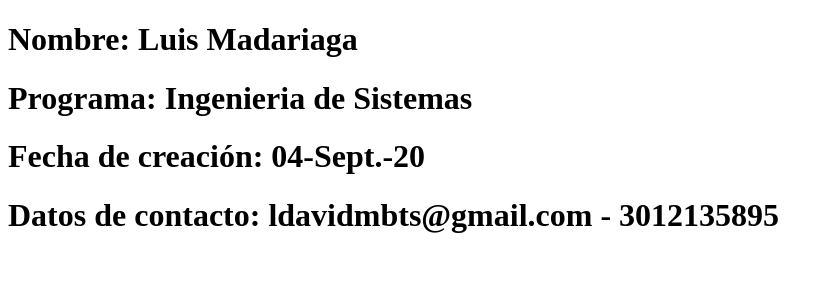
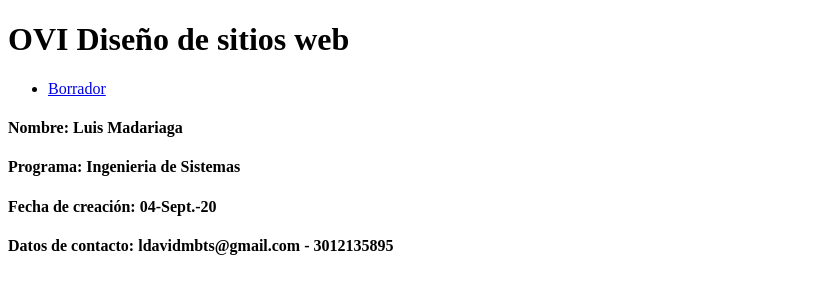
Before and after one commit to ldavidmbts/DSW-LuisMadariaga, a plain HTML site: page index.html in a window 1280 px wide. Shown: the whole page, without its empty margins (0-833 px from the left). Drawn offline with Linux system fonts and the light colour scheme.

Commit message:
guardado

```diff
--- a/index.html
+++ b/index.html
@@ -1,14 +1,21 @@
 <!DOCTYPE html>
-<html lang="en">
+<html lang="es">
 <head>
     <meta charset="UTF-8">
     <meta name="viewport" content="width=device-width, initial-scale=1.0">
-    <title>Document</title>
+    <title>Diseño de Sitios Web</title>
 </head>
 <body>
-    <h1>Nombre: Luis Madariaga</h1>
-    <h1>Programa: Ingenieria de Sistemas </h1>
-    <h1>Fecha de creación: 04-Sept.-20 </h1>
-    <h1>Datos de contacto: ldavidmbts@gmail.com - 3012135895</h1>
+    <h1>OVI Diseño de sitios web</h1>
+    <nav>
+        <ul class="Menú">
+            <li><a href="planning.html">Borrador</a></li>
+        </ul>
+    </nav>
+
+         <h4>Nombre: Luis Madariaga</h4>
+         <h4>Programa: Ingenieria de Sistemas </h4>
+         <h4>Fecha de creación: 04-Sept.-20 </h4>
+         <h4>Datos de contacto: ldavidmbts@gmail.com - 3012135895</h4>
 </body>
 </html>
```
Also changed, not shown: planning.html (added, +31 -0 lines).
